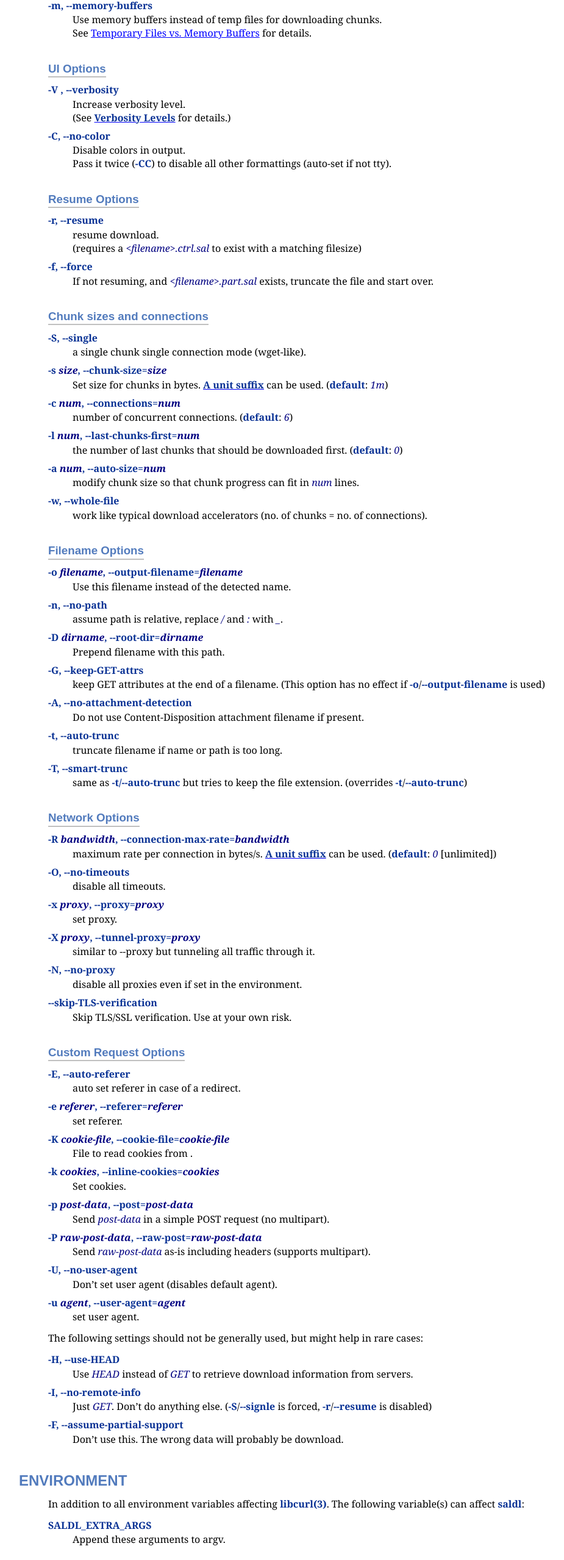
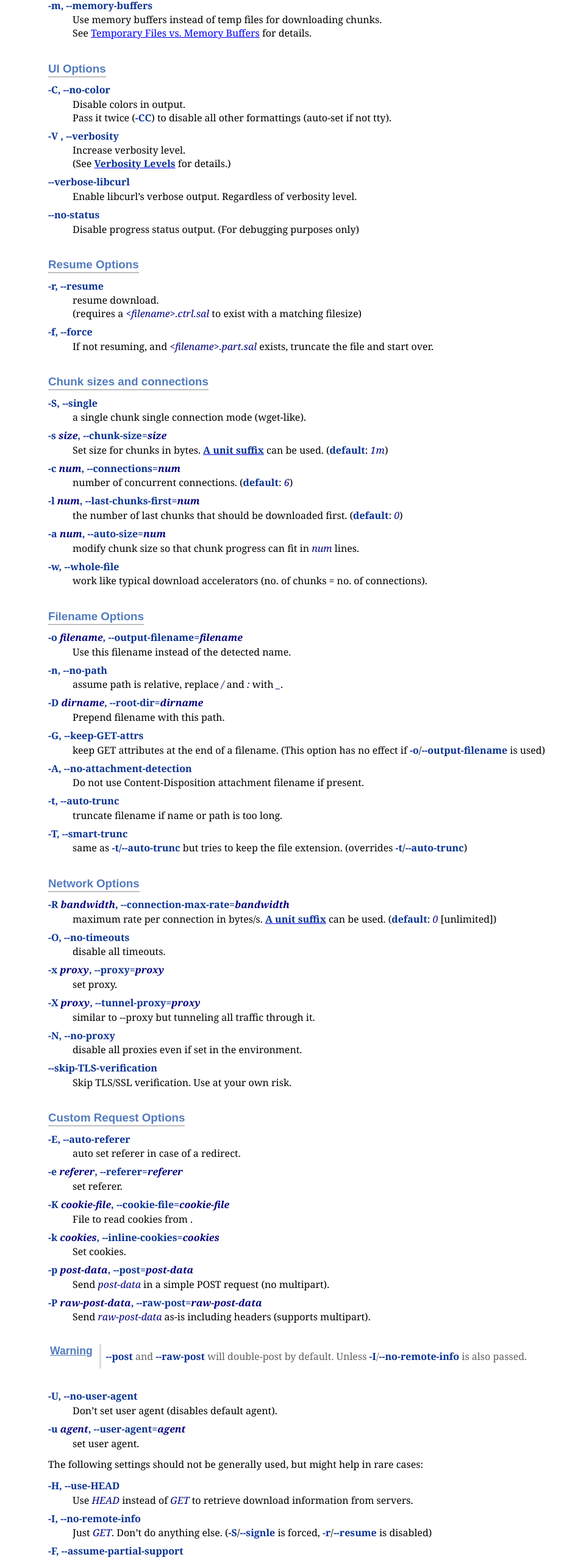
Before and after one commit to saldl/saldl.github.io, a plain HTML site: page saldl.1.html in a window 1280 px wide. Shown: the part 1978-4536 px from the top of the page at 61% size, without its empty margins (33-958 px from the left). Drawn offline with Linux system fonts and the light colour scheme.

Commit message:
Updates
Signed-off-by: Mohammad Alsaleh <CE.Mohammad.AlSaleh@gmail.com>

```diff
--- a/saldl.1.html
+++ b/saldl.1.html
@@ -893,6 +893,16 @@ downloaded from scratch. Sub-chunk resume will work as expected.</p></div>
 <h3 id="ui-opts">UI Options</h3>
 <div class="dlist"><dl>
 <dt class="hdlist1">
+<strong>-C, --no-color</strong>
+</dt>
+<dd>
+<p>
+  Disable colors in output.<br />
+  Pass it twice (<strong>-CC</strong>) to disable all other formattings
+  (auto-set if not tty).
+</p>
+</dd>
+<dt class="hdlist1">
 <strong>-V , --verbosity</strong>
 </dt>
 <dd>
@@ -902,13 +912,19 @@ downloaded from scratch. Sub-chunk resume will work as expected.</p></div>
 </p>
 </dd>
 <dt class="hdlist1">
-<strong>-C, --no-color</strong>
+<strong>--verbose-libcurl</strong>
 </dt>
 <dd>
 <p>
-  Disable colors in output.<br />
-  Pass it twice (<strong>-CC</strong>) to disable all other formattings
-  (auto-set if not tty).
+   Enable libcurl&#8217;s verbose output. Regardless of verbosity level.
+</p>
+</dd>
+<dt class="hdlist1">
+<strong>--no-status</strong>
+</dt>
+<dd>
+<p>
+   Disable progress status output. (For debugging purposes only)
 </p>
 </dd>
 </dl></div>
@@ -1163,6 +1179,19 @@ downloaded from scratch. Sub-chunk resume will work as expected.</p></div>
   Send <em>raw-post-data</em> as-is including headers (supports multipart).
 </p>
 </dd>
+</dl></div>
+<div class="admonitionblock">
+<table><tr>
+<td class="icon">
+<div class="title">Warning</div>
+</td>
+<td class="content">
+<div class="paragraph"><p><strong>--post</strong> and <strong>--raw-post</strong> will double-post by default. Unless
+<strong>-I</strong>/<strong>--no-remote-info</strong> is also passed.</p></div>
+</td>
+</tr></table>
+</div>
+<div class="dlist"><dl>
 <dt class="hdlist1">
 <strong>-U, --no-user-agent</strong>
 </dt>
@@ -1410,7 +1439,7 @@ directly to <em>&lt;filename&gt;.part.sal</em></p></div>
 <div class="sect1">
 <h2 id="_www">WWW</h2>
 <div class="sectionbody">
-<div class="paragraph"><p><a href="https://github.com/saldl/saldl">https://github.com/saldl/saldl</a></p></div>
+<div class="paragraph"><p><a href="https://saldl.github.io">https://saldl.github.io</a></p></div>
 </div>
 </div>
 <div class="sect1">
@@ -1436,7 +1465,7 @@ granted under the terms of the GNU Affero General Public License (AGPL).</p></di
 <div id="footnotes"><hr /></div>
 <div id="footer">
 <div id="footer-text">
-Last updated 2015-09-07 22:30:54 EEST
+Last updated 2015-09-11 17:39:30 EEST
 </div>
 </div>
 </body>
```
Also changed, not shown: index.html (+6 -5 lines), sources/index.txt.
